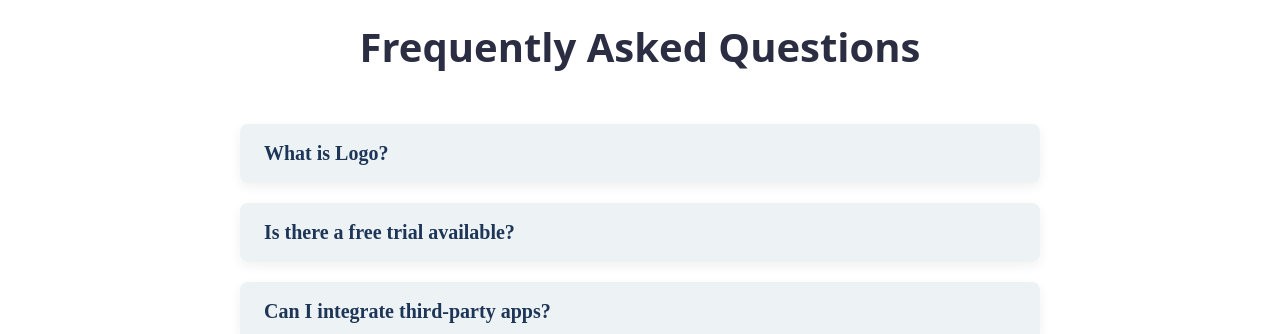
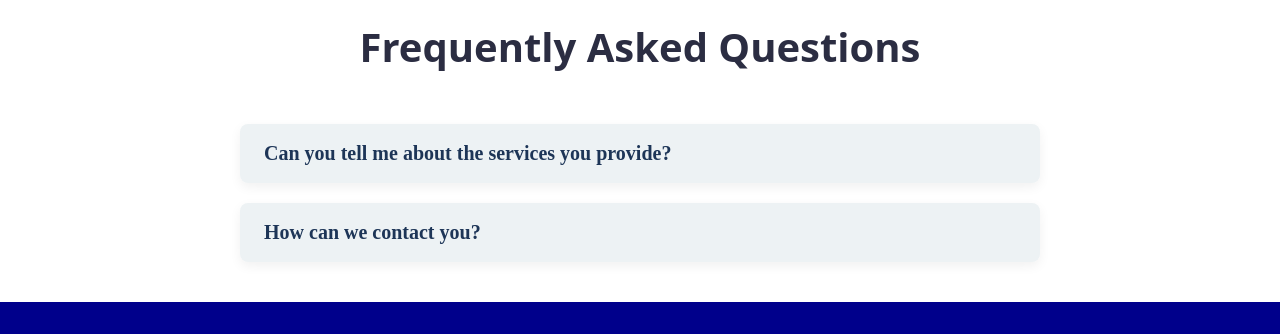
Before and after one commit to rishi13071995/Logo, a plain HTML site: page index.html in a window 1280 px wide. Shown: the part 3730-4064 px from the top of the page. Drawn offline with Linux system fonts and the light colour scheme.

Commit message:
frequently asked questions added

```diff
--- a/index.css
+++ b/index.css
@@ -702,11 +702,15 @@ section {
   text-decoration: none;
   font-weight: 500;
   transition: background-color 0.3s ease, transform 0.2s ease;
+  cursor: pointer;
 }
 
 .card-button:hover {
   background-color: #d92000;
   transform: scale(1.05);
+}
+.navs{
+  cursor: pointer;
 }
 
 /* Responsive */
--- a/index.html
+++ b/index.html
@@ -258,19 +258,18 @@
       <h2>Frequently Asked Questions</h2>
       <div class="faq-container">
         <div class="faq-item">
-          <button class="faq-question">What is Logo?</button>
+          <button class="faq-question">Can you tell me about the services you provide?</button>
           <div class="faq-answer">
-            <p>Logo is a business tool platform offering accounting, invoicing, and app integrations tailored for
-              small to medium businesses.</p>
+            <p>We are providing Income tax returns, GST returns, Audit files, Trade license registration, Logo registration, Software services, Digital marketing & SEO.</p>
           </div>
         </div>
         <div class="faq-item">
-          <button class="faq-question">Is there a free trial available?</button>
+          <button class="faq-question">How can we contact you?</button>
           <div class="faq-answer">
-            <p>Yes, we offer a 14-day free trial with access to all features. No credit card required.</p>
+            <p>Please click on 'Contact,' or check the bottom section of our website for our detailed address and phone number.</p>
           </div>
         </div>
-        <div class="faq-item">
+        <!-- <div class="faq-item">
           <button class="faq-question">Can I integrate third-party apps?</button>
           <div class="faq-answer">
             <p>Yes, you can integrate over 100+ apps directly from our built-in AppStore for seamless workflow.</p>
@@ -282,7 +281,7 @@
             <p>Absolutely. We use enterprise-grade security protocols to ensure your data is safe and encrypted at all
               times.</p>
           </div>
-        </div>
+        </div> -->
       </div>
     </section>
   </section>
```
